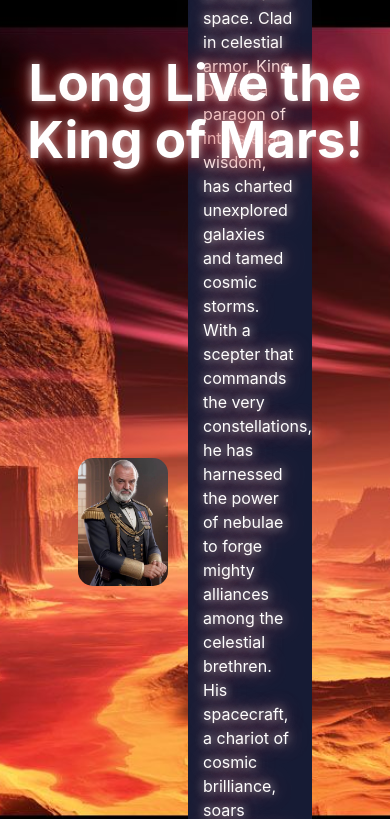
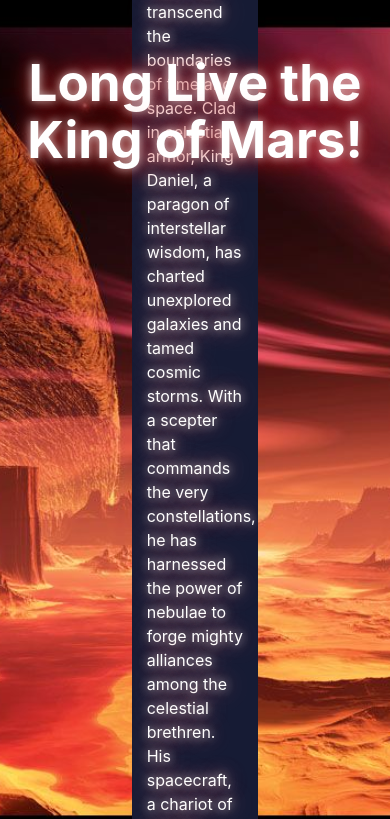
Before and after one commit to benrichards4376/King-of-Mars, a React (Vite) app: page / in a window 390 px wide. Shown: the top 819 px of the page. Built offline with nearby package versions, Linux system fonts and the light colour scheme.

Commit message:
Added media query for phones

```diff
--- a/src/App.css
+++ b/src/App.css
@@ -55,4 +55,10 @@ body {
   align-items: center;
   justify-content: center;
   flex-wrap: wrap; /* Allow items to wrap to the next line if there's not enough space */
+
+  /* Media query for screens with an average size of phones (up to 768 pixels) */
+  @media (max-width: 768px) {
+    padding: 10px; /* Adjust padding for smaller screens */
+    flex-direction: column; /* Stack items vertically on smaller screens */
+  }
 }
```
